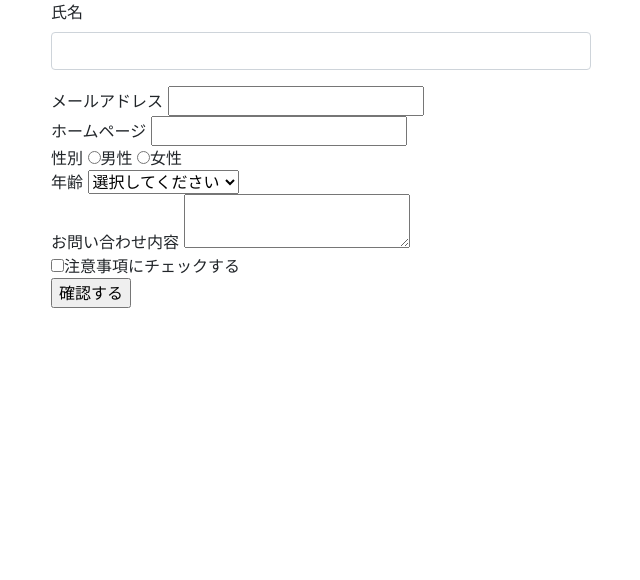
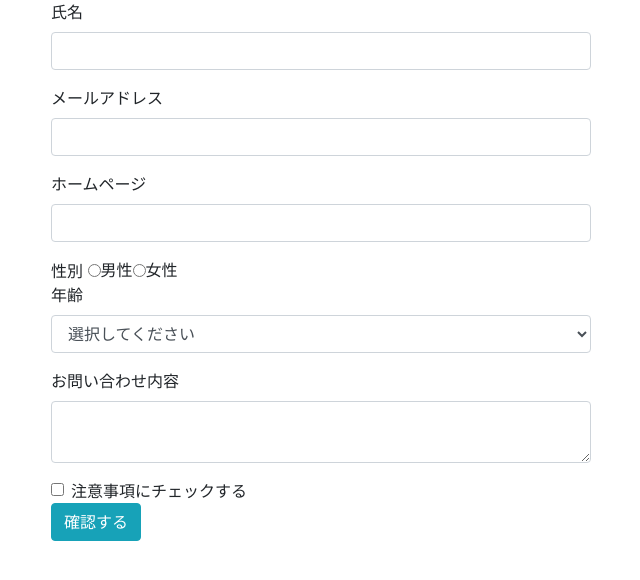
Before and after one commit to k98a73/php_test, a PHP site: page /form/input.php in a window 1280 px wide. Shown: the top 580 px of the page, without its empty margins (34-674 px from the left). Run offline with PHP 8.4, Linux system fonts and the light colour scheme.

Commit message:
Bootstrap4 その2

```diff
--- a/form/input.php
+++ b/form/input.php
@@ -73,36 +73,46 @@ if (!empty($_POST['btn_submit'])) {
                 echo h($_POST['your_name']);
               } ?>" required>
             </div>
-            メールアドレス
-            <input type="email" name="email" value="<?php if (
+
+            <div class="form-group">
+              <label for="email">メールアドレス</label>
+              <input type="email" class="form-control" id="email" name="email" value="<?php if (
                 !empty($_POST['email'])
               ) {
                 echo h($_POST['email']);
-            } ?>">
-            <br>
-            ホームページ
-            <input type="url" name="url" value="<?php if (
+              } ?>" required>
+            </div>
+
+            <div class="form-group">
+              <label for="url">ホームページ</label>
+              <input type="url" class="form-control" id="url" name="url" value="<?php if (
                 !empty($_POST['url'])
               ) {
                 echo h($_POST['url']);
               } ?>">
-            <br>
+            </div>
+
             性別
-            <input type="radio" name="gender" value="0" <?php if (
+            <div class="form-check form-check-inline">
+              <input type="radio" class="from-check-input" name="gender" id="gender1" value="0" <?php if (
                 isset($_POST['gender']) &&
                 $_POST['gender'] === '0'
               ) {
                 echo 'checked';
-            } ?>>男性
-            <input type="radio" name="gender" value="1" <?php if (
+              } ?>>
+              <label class="form-check-label" for="gender1">男性</label>
+              <input type="radio" class="from-check-input" name="gender" id="gender2" value="1" <?php if (
                 isset($_POST['gender']) &&
                 $_POST['gender'] === '1'
               ) {
                 echo 'checked';
-            } ?>>女性
-            <br>
-            年齢
-            <select name="age">
+              } ?>>
+              <label class="form-check-label" for="gender2">女性</label>
+            </div>
+
+            <div class="form-group">
+              <label for="age">年齢</label>
+              <select class="form-control" id="age" name="age">
                 <option value="">選択してください</option>
                 <option value="1" <?php if (
                   isset($_POST['age']) &&
@@ -141,18 +151,26 @@ if (!empty($_POST['btn_submit'])) {
                   echo 'selected';
                 } ?>>60歳〜</option>
               </select>
-            <br>
-            お問い合わせ内容
-            <textarea name="contact"><?php if (!empty($_POST['contact'])) {
+            </div>
+
+            <div class="form-group">
+              <label for="contact">お問い合わせ内容</label>
+              <textarea class="form-control" id="contact" row="3" name="contact"><?php if (
+                !empty($_POST['contact'])
+              ) {
                 echo h($_POST['contact']);
               } ?></textarea>
-            <br>
-            <input type="checkbox" name="caution" value="1">注意事項にチェックする
-            <br>
-            <input type="submit" name="btn_confirm" value="確認する">
+            </div>
+
+            <div class="form-check">
+              <input class="form-check-input" type="checkbox" name="caution" id="caution" value="1">
+              <label class="form-check-label" for="caution">注意事項にチェックする</label>
+            </div>
+
+            <input class="btn btn-info" type="submit" name="btn_confirm" value="確認する">
             <input type="hidden" name="csrf" value="<?php echo $token; ?>">
           </form>
-        </div>
+        </div><!-- ,col-md-6 -->
       </div>
     </div>
   <?php endif; ?>
```
Lines whose indentation alone changed are shown as unchanged.
